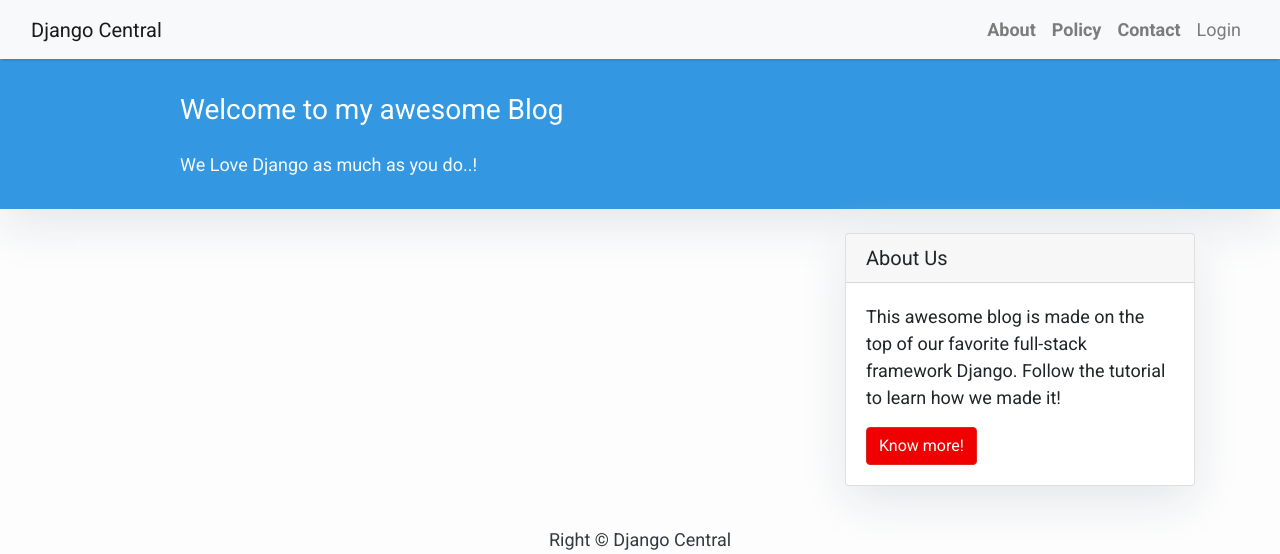
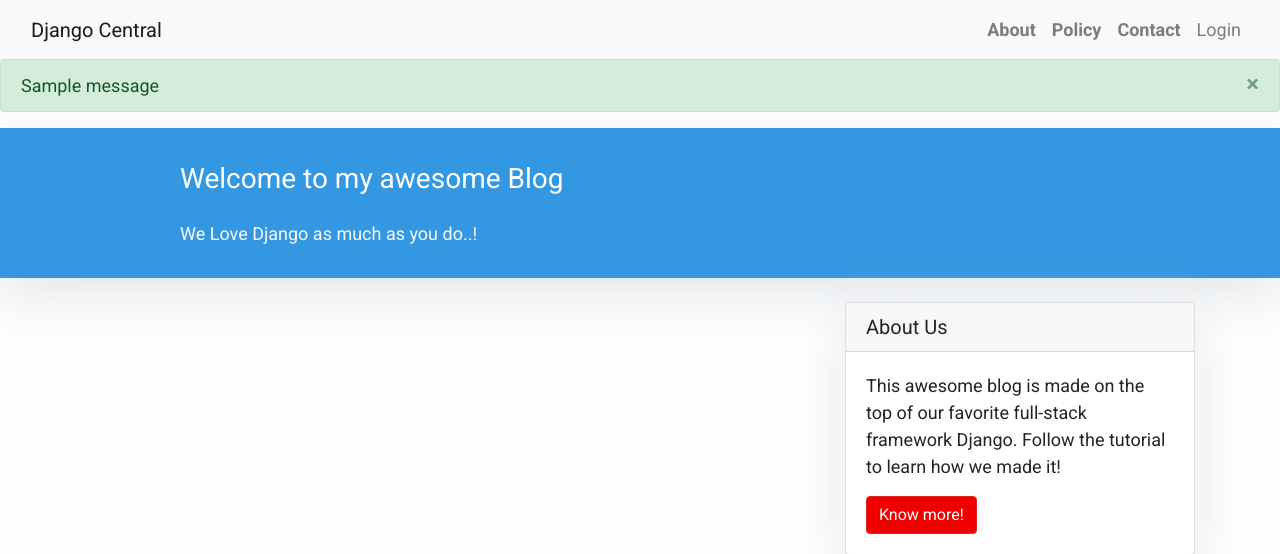
Before and after one commit to onezuppi/django-lab, a Django app: page /blog/ in a window 1280 px wide. Shown: the top 554 px of the page. Run offline with Django 5.2, Linux system fonts and the light colour scheme; tables that the repository leaves empty hold one stand-in row (values such as "Sample post"); one stand-in notice (Sample message) is shown; some libraries are stand-ins or nearby versions.

Commit message:
cw 1 part 2

```diff
--- a/movies/templates/blog/base.html
+++ b/movies/templates/blog/base.html
@@ -77,7 +77,7 @@
 
     </div>
 </nav>
-
+{% include 'blog/messages.html' %}
 {% block content %}
 <!-- Content Goes here -->
 {% endblock content %}
@@ -86,5 +86,18 @@
 <footer class="py-3 bg-grey">
     <p class="m-0 text-dark text-center">Right &copy; Django Central</p>
 </footer>
+<script src="https://cdn.jsdelivr.net/npm/jquery@3.5.1/dist/jquery.slim.min.js"
+        integrity="sha384-DfXdz2htPH0lsSSs5nCTpuj/zy4C+OGpamoFVy38MVBnE+IbbVYUew+OrCXaRkfj"
+        crossorigin="anonymous">
+</script>
+
+<script src="https://cdn.jsdelivr.net/npm/popper.js@1.16.1/dist/umd/popper.min.js"
+            integrity="sha384-9/reFTGAW83EW2RDu2S0VKaIzap3H66lZH81PoYlFhbGU+6BZp6G7niu735Sk7lN"
+            crossorigin="anonymous">
+</script>
+<script src="https://cdn.jsdelivr.net/npm/bootstrap@4.6.2/dist/js/bootstrap.min.js"
+            integrity="sha384-+sLIOodYLS7CIrQpBjl+C7nPvqq+FbNUBDunl/OZv93DB7Ln/533i8e/mZXLi/P+"
+            crossorigin="anonymous">
+</script>
 </body>
 </html>
--- /dev/null
+++ b/movies/templates/blog/messages.html
@@ -0,0 +1,10 @@
+{% for message in messages %}
+<div class="container-fluid p-0">
+    <div class="alert {{ message.tags }} alert-dismissible" role="alert">
+        <button type="button" class="close" data-dismiss="alert" aria-label="Close">
+            <span aria-hidden="True">&times;</span>
+        </button>
+        {{ message }}
+    </div>
+</div>
+{% endfor %}
```
Also changed, not shown: movies/movies/settings.py (+10 -0 lines).
